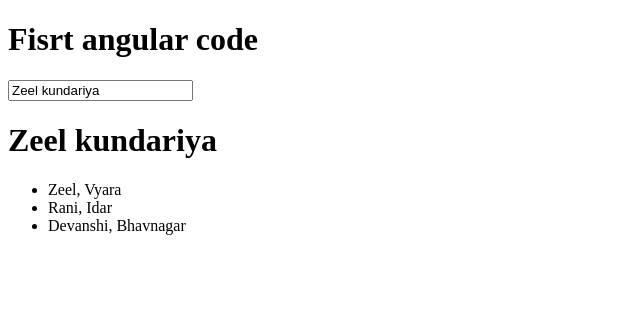
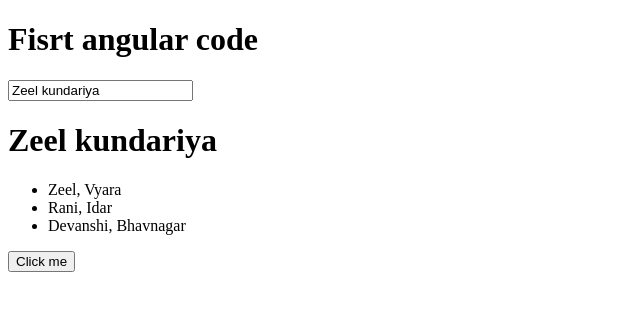
Before and after one commit to Zeelkundariya/Angular_class, an Angular app in the folder first-practical/: page / in a window 1280 px wide. Shown: the top 310 px of the page, without its empty margins (0-640 px from the left). Built offline with nearby package versions, Linux system fonts and the light colour scheme.

Commit message:
feat: Add show property toggle with ngIf and click event binding

```diff
--- a/first-practical/src/app/app.html
+++ b/first-practical/src/app/app.html
@@ -3,7 +3,7 @@
 <signup></signup>
 <h1>{{ name }}</h1> -->
 
-
+<!-- <h1>{{nameDisplay(13,56)}}</h1> -->
 
 <input type="text" placeholder="name" [(ngModel)] = "name"/>
 <h1>{{name}}</h1>
@@ -14,3 +14,7 @@
         {{ name1.name }}, {{ name1.city }}
     </li>
 </ul>
+
+<h1 *ngIf="show" >The value show is :{{show}}</h1>
+
+<button (click) = "changeShow()"> Click me</button>
--- a/first-practical/src/app/app.ts
+++ b/first-practical/src/app/app.ts
@@ -33,4 +33,18 @@ export class App {
       city: "Bhavnagar"
     }
   ];
+show= false;
+changeShow(){
+  if(this.show == true){
+    this.show = false;
+  }else{
+    this.show = true
+  }
 }
+
+  // nameDisplay(a:number,b:number){
+//   let name = 13;
+//   this.name = true;
+//   return a+b;
+// }
+}
```
